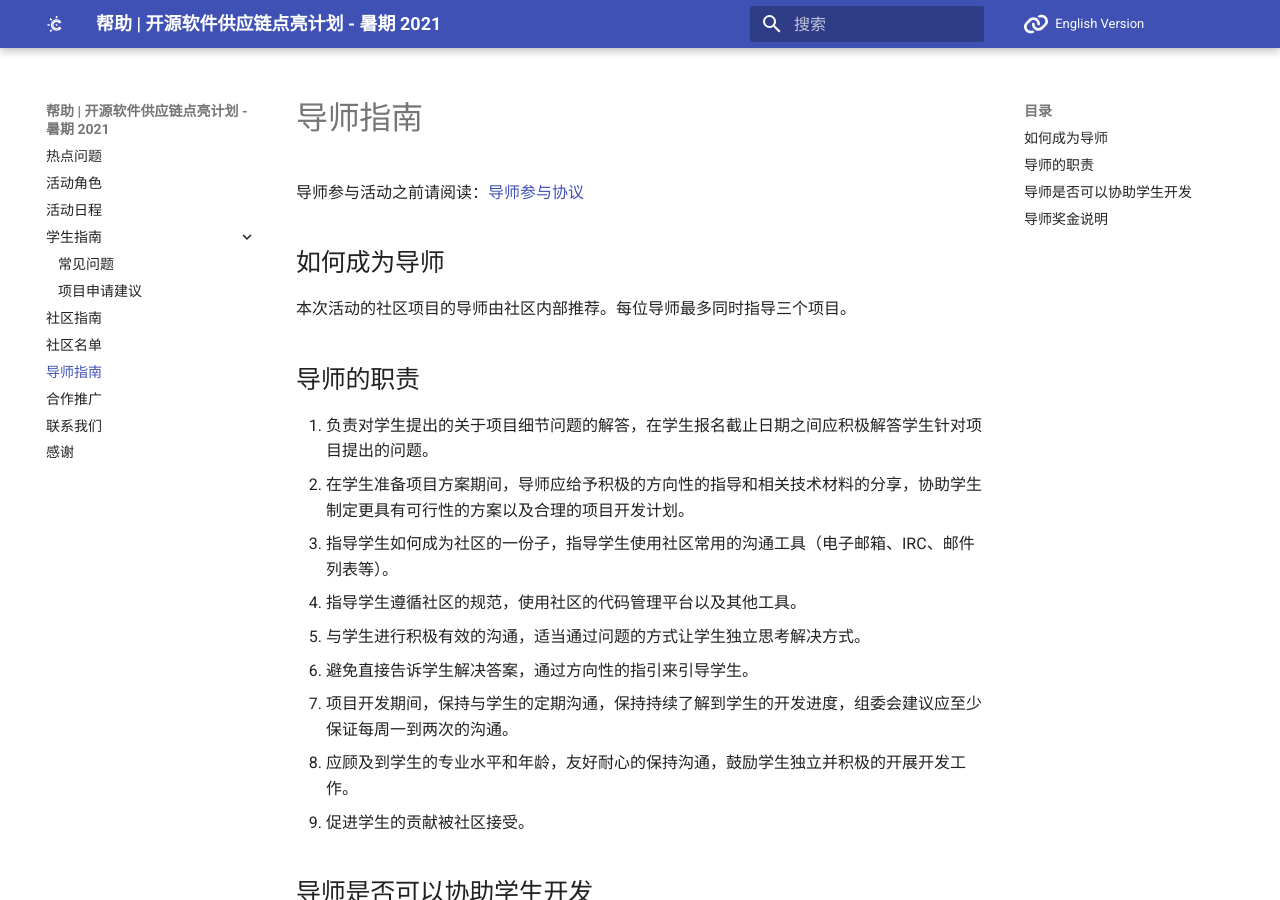
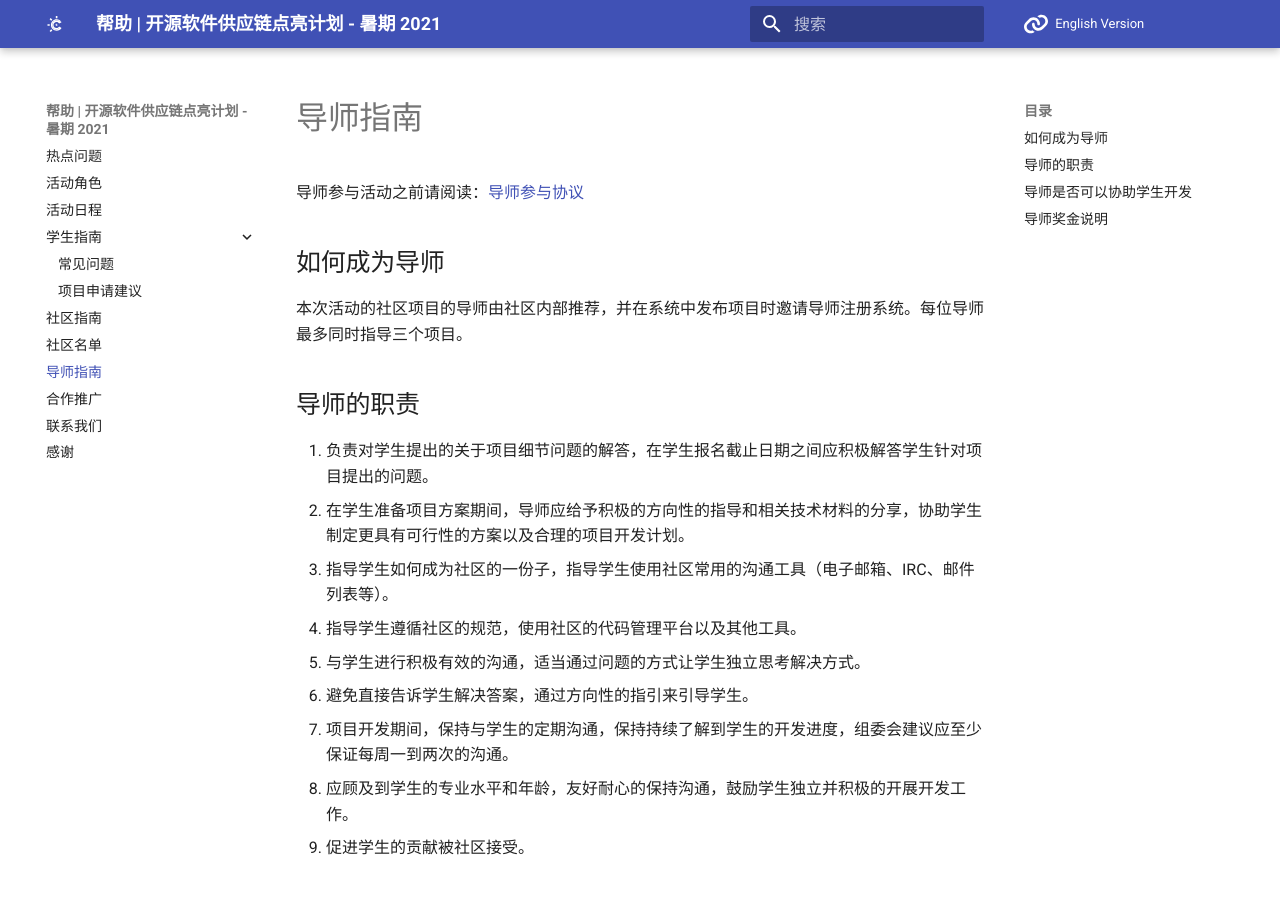
Before and after one commit to summer-ospp/help, an MkDocs documentation site: the page built from docs/mentor.md, in a window 1280 px wide and 900 px high. Built offline with MkDocs 1.6.1 and Material for MkDocs 9.7.7, drawn with Linux system fonts in a browser that asks for light colours; comment, search, counter and statistics services are not loaded.

Commit message:
Update mentor.md

```diff
--- a/docs/mentor.md
+++ b/docs/mentor.md
@@ -4,7 +4,7 @@
 
 ## 如何成为导师
 
-本次活动的社区项目的导师由社区内部推荐。每位导师最多同时指导三个项目。
+本次活动的社区项目的导师由社区内部推荐，并在系统中发布项目时邀请导师注册系统。每位导师最多同时指导三个项目。
 
 ## 导师的职责
 
@@ -64,11 +64,11 @@
 
       包含本次支付金额的纳税或完税证明,适用于税务条款中外国人员在中国境内取得收益的场景，在组委会发放奖金时须代缴个人所得税，计算方法如下（单位：元）：
 
-      3750元以下，税率 3% 税额 (奖金80%*3%)
+     - 3750元以下，税率 3% 税额 (奖金80%*3%)
 
-      15000元以下，税率 10% 税额 (奖金80%*10%-210)
+     - 15000元以下，税率 10% 税额 (奖金80%*10%-210)
 
-      31250元以下，税率 20% 税额 (奖金80%*20%-1410）
+     - 31250元以下，税率 20% 税额 (奖金80%*20%-1410）
 
 5. 注意事项
 
```
